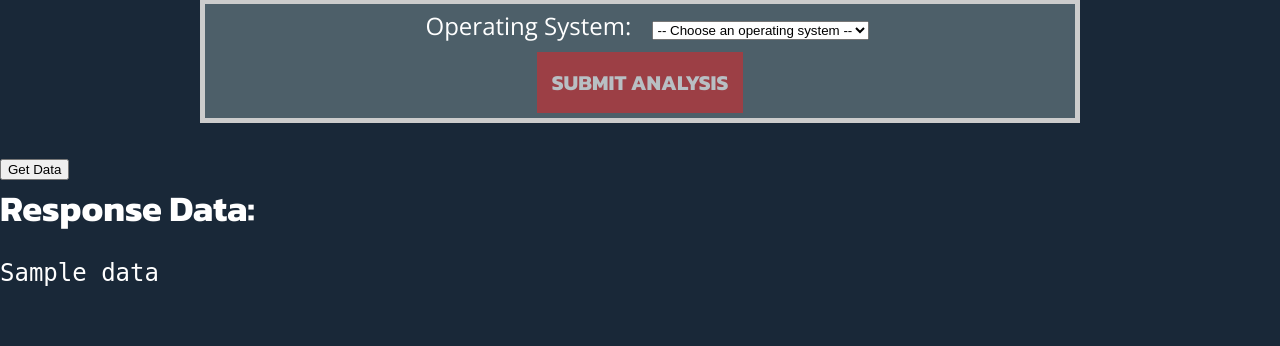
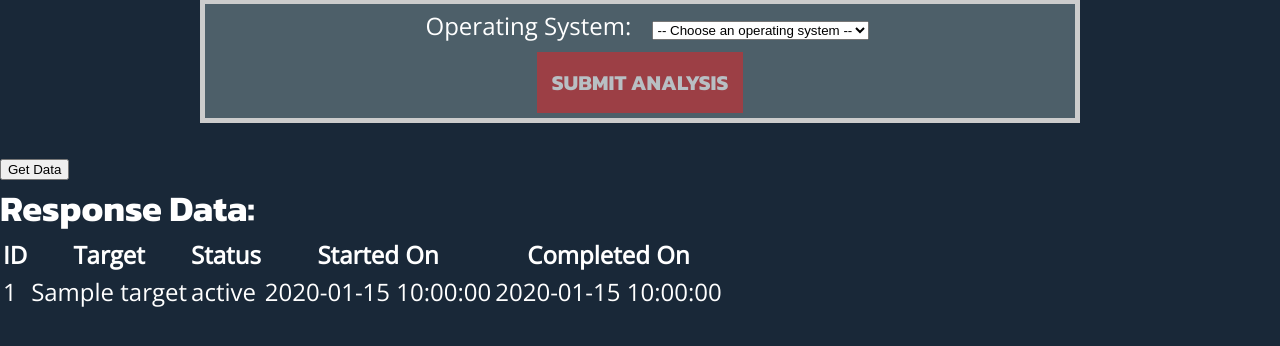
Before and after one commit to singerGUO/sandbox_becu, a Flask app: template BECU_Site_Template/templates/index.html in a window 1280 px wide. Shown: the part 193-539 px from the top of the page. Run offline with Flask 3, Linux system fonts and the light colour scheme; the template is opened without the code that fills it: most values are stand-ins (such as "Sample title", 1, 10 or a date in 2020).

Commit message:
modify requirement.txt

```diff
--- a/BECU_Site_Template/templates/index.html
+++ b/BECU_Site_Template/templates/index.html
@@ -75,7 +75,28 @@
     </form>
     {% if data %}
         <h2>Response Data:</h2>
-        <pre>{{ data }}</pre>
+        <table>
+            <thead>
+                <tr>
+                    <th>ID</th>
+                    <th>Target</th>
+                    <th>Status</th>
+                    <th>Started On</th>
+                    <th>Completed On</th>
+                </tr>
+            </thead>
+            <tbody>
+                {% for task in data['tasks'] %}
+                    <tr>
+                        <td>{{ task['id'] }}</td>
+                        <td>{{ task['target'] }}</td>
+                        <td>{{ task['status'] }}</td>
+                        <td>{{ task['started_on'] }}</td>
+                        <td>{{ task['completed_on'] }}</td>
+                    </tr>
+                {% endfor %}
+            </tbody>
+        </table>
     {% endif %}
   </body>
 </html>
--- a/requirements.txt
+++ b/requirements.txt
@@ -2,3 +2,5 @@ python-magic
 uvicorn
 fastapi
 python-multipart
+flask
+requests
```
